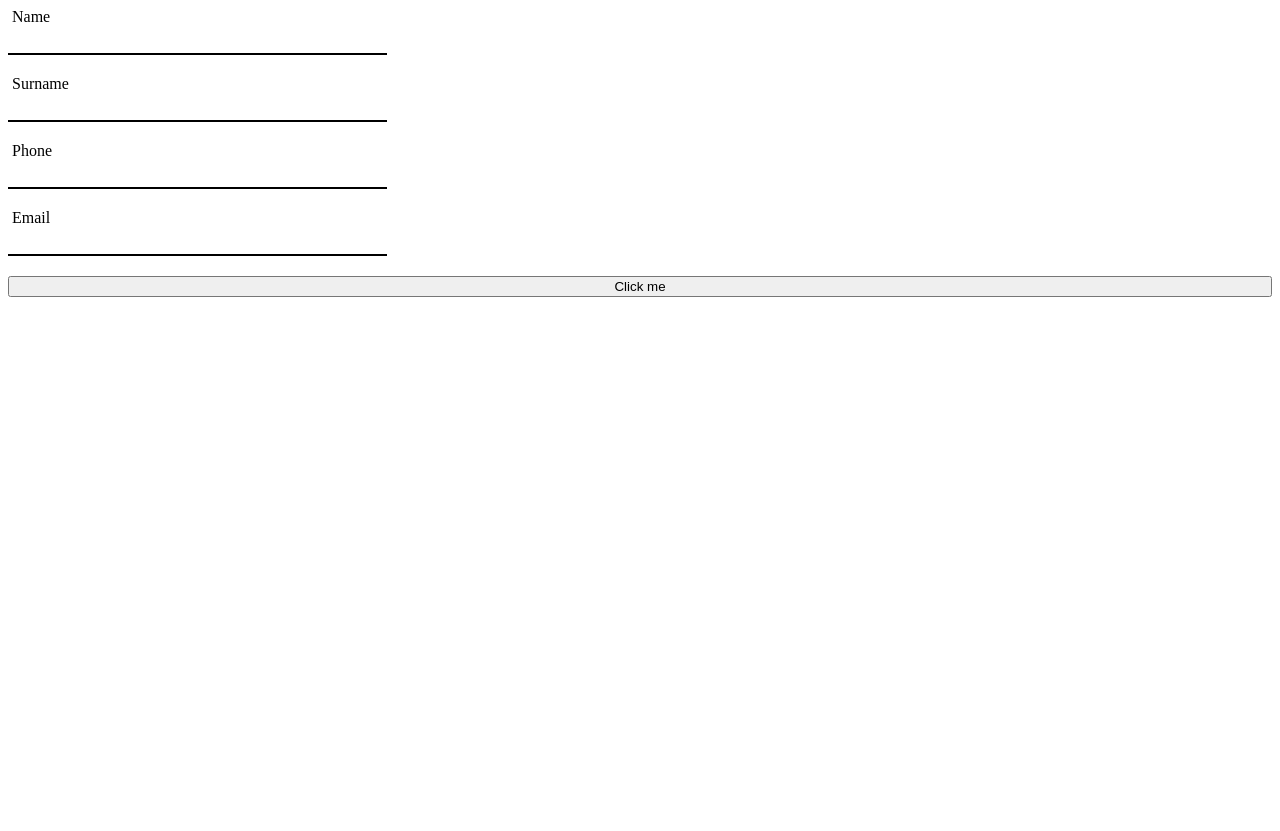
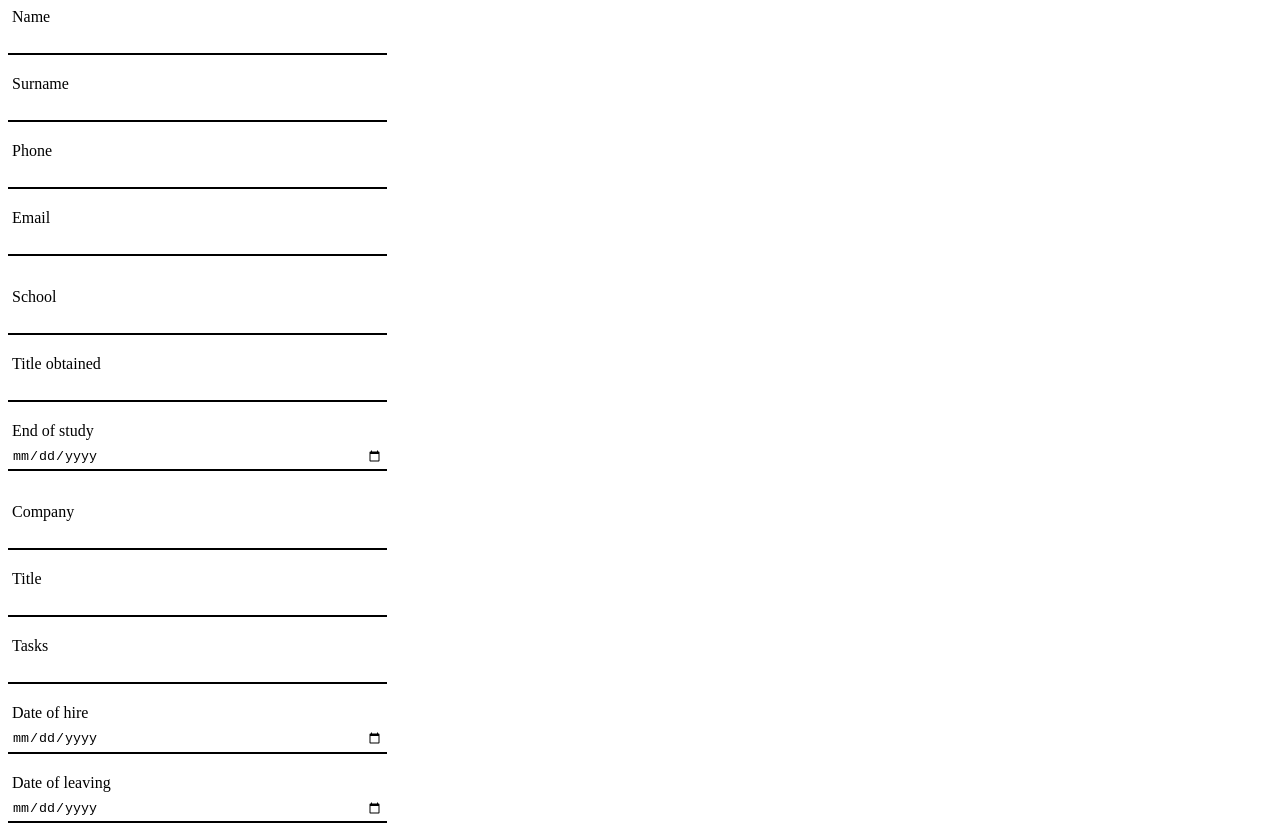
Before and after one commit to PepaHrebec/cv-project, a React (Create React App) app: page / in a window 1280 px wide. Before the commit the page ends 800 px from the top, so only its background shows below. Built offline with nearby package versions, Linux system fonts and the light colour scheme.

Commit message:
Add edu and exp sections

```diff
--- a/src/App.js
+++ b/src/App.js
@@ -1,5 +1,14 @@
 import React, { useState } from "react";
 import { Generic } from "./components/Generic";
+import { Education } from "./components/Education";
+import { Experience } from "./components/Experience";
+import styled from "styled-components";
+
+const StyledWrapper = styled.div`
+  display: flex;
+  flex-direction: column;
+  gap: 2rem;
+`;
 
 const App = () => {
   const [clicked, setClicked] = useState(true);
@@ -9,9 +18,11 @@ const App = () => {
   };
 
   return (
-    <div>
-      <Generic />
-    </div>
+    <StyledWrapper>
+      <Generic clicked={clicked} />
+      <Education />
+      <Experience />
+    </StyledWrapper>
   );
 };
 
--- a/src/components/Education.jsx
+++ b/src/components/Education.jsx
@@ -9,11 +9,45 @@ const SectionWrapper = styled.div`
 `;
 
 const Education = () => {
+  const [eduVals, setEduVals] = useState({
+    school: "",
+    title: "",
+    date: "",
+  });
+
+  const handleclick = (e, name) => {
+    setEduVals({
+      ...eduVals,
+      [name]: e.target.value,
+    });
+  };
+
   return (
     <SectionWrapper>
-      <Inputs />
-      <Inputs />
-      <Inputs />
+      <Inputs
+        inputId="School"
+        type="text"
+        change={(e) => {
+          handleclick(e, "school");
+        }}
+        valueInput={eduVals.school}
+      />{" "}
+      <Inputs
+        inputId="Title obtained"
+        type="text"
+        change={(e) => {
+          handleclick(e, "title");
+        }}
+        valueInput={eduVals.title}
+      />
+      <Inputs
+        inputId="End of study"
+        type="date"
+        change={(e) => {
+          handleclick(e, "date");
+        }}
+        valueInput={eduVals.date}
+      />
     </SectionWrapper>
   );
 };
--- /dev/null
+++ b/src/components/Experience.jsx
@@ -0,0 +1,72 @@
+import React, { useState } from "react";
+import { Inputs } from "./Inputs";
+import styled from "styled-components";
+
+const SectionWrapper = styled.div`
+  display: flex;
+  flex-direction: column;
+  gap: 20px;
+`;
+
+const Experience = () => {
+  const [expVals, setExpVals] = useState({
+    company: "",
+    title: "",
+    main_tasks: "",
+    hire: "",
+    left: "",
+  });
+
+  const handleclick = (e, name) => {
+    setExpVals({
+      ...expVals,
+      [name]: e.target.value,
+    });
+  };
+  return (
+    <SectionWrapper>
+      <Inputs
+        inputId="Company"
+        type="text"
+        change={(e) => {
+          handleclick(e, "company");
+        }}
+        valueInput={expVals.company}
+      />
+      <Inputs
+        inputId="Title"
+        type="text"
+        change={(e) => {
+          handleclick(e, "title");
+        }}
+        valueInput={expVals.title}
+      />
+      <Inputs
+        inputId="Tasks"
+        type="text"
+        change={(e) => {
+          handleclick(e, "main_tasks");
+        }}
+        valueInput={expVals.main_tasks}
+      />
+      <Inputs
+        inputId="Date of hire"
+        type="date"
+        change={(e) => {
+          handleclick(e, "hire");
+        }}
+        valueInput={expVals.hire}
+      />
+      <Inputs
+        inputId="Date of leaving"
+        type="date"
+        change={(e) => {
+          handleclick(e, "left");
+        }}
+        valueInput={expVals.left}
+      />
+    </SectionWrapper>
+  );
+};
+
+export { Experience };
--- a/src/components/Generic.jsx
+++ b/src/components/Generic.jsx
@@ -8,7 +8,13 @@ const SectionWrapper = styled.div`
   gap: 20px;
 `;
 
-const Generic = () => {
+const StyledButton = styled.button`
+  width: 100px;
+  border-radius: 8px;
+  padding: 8px;
+`;
+
+const Generic = (props) => {
   const [genericVals, setGenericVals] = useState({
     name: "",
     surname: "",
@@ -31,6 +37,7 @@ const Generic = () => {
         change={(e) => {
           handleclick(e, "name");
         }}
+        valueInput={genericVals.name}
       />
       <Inputs
         inputId="Surname"
@@ -38,6 +45,7 @@ const Generic = () => {
         change={(e) => {
           handleclick(e, "surname");
         }}
+        valueInput={genericVals.surname}
       />
       <Inputs
         inputId="Phone"
@@ -45,6 +53,7 @@ const Generic = () => {
         change={(e) => {
           handleclick(e, "phone");
         }}
+        valueInput={genericVals.phone}
       />
       <Inputs
         inputId="Email"
@@ -52,14 +61,8 @@ const Generic = () => {
         change={(e) => {
           handleclick(e, "email");
         }}
+        valueInput={genericVals.email}
       />
-      <button
-        onClick={() => {
-          console.log(genericVals);
-        }}
-      >
-        Click me
-      </button>
     </SectionWrapper>
   );
 };
```
